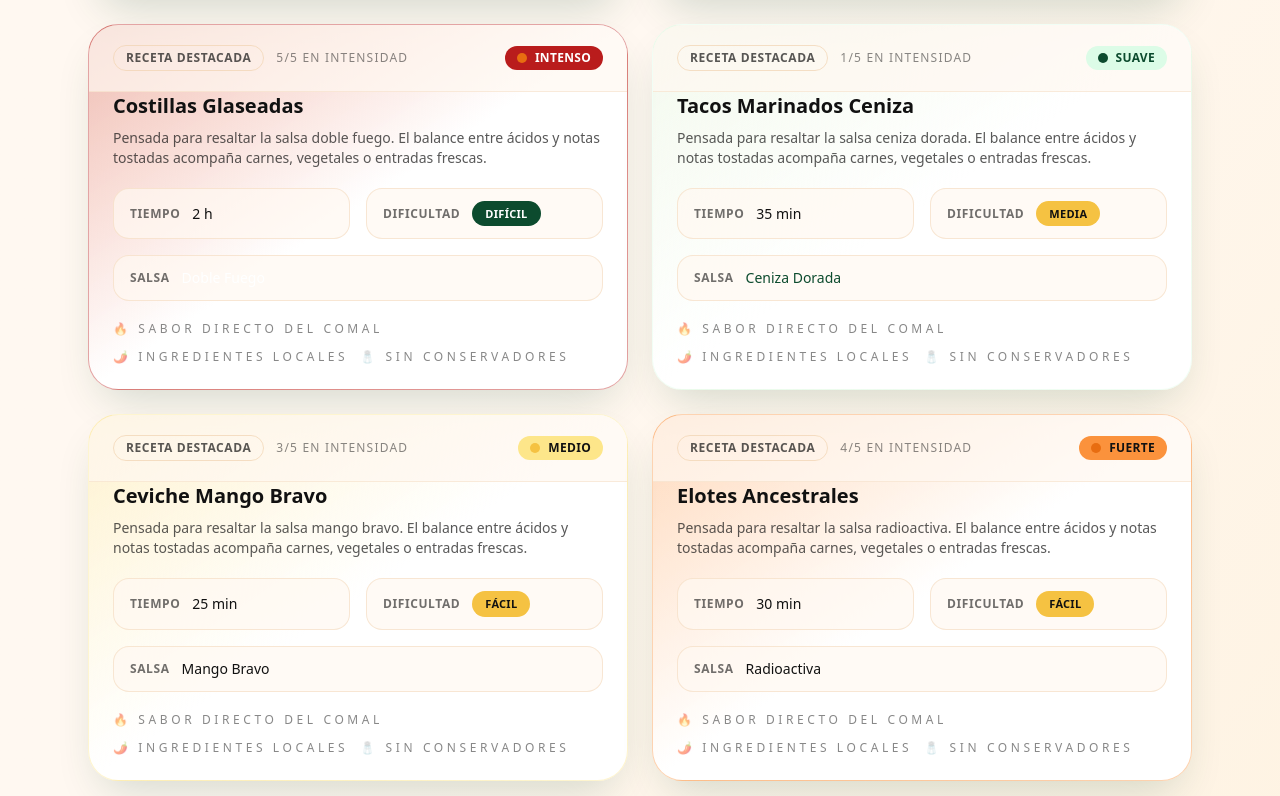
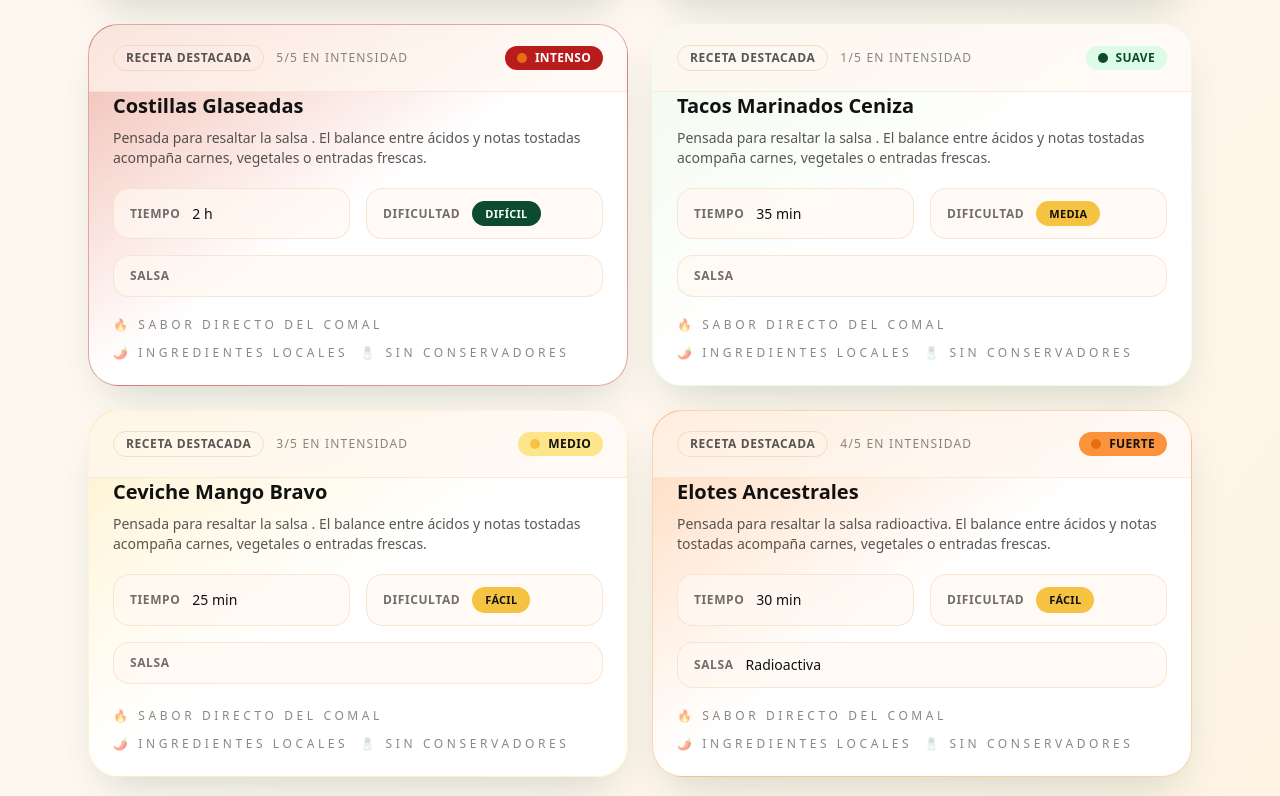
Before and after one commit to kennykrass/alictiva, a Next.js app: page /recetas in a window 1280 px wide. Shown: the part 744-1540 px from the top of the page. Built offline with nearby package versions, Linux system fonts and the light colour scheme.

Commit message:
quitar productos no existentes

```diff
--- a/src/data/products.ts
+++ b/src/data/products.ts
@@ -30,23 +30,23 @@ export const products: Product[] = [
   },
   {
     id: "doble-fuego",
-    name: "Doble Fuego",
+    name: "",
     slug: "doble-fuego",
     heatLevel: 5,
-    shortDescription: "Habanero y piquín infusionados en naranja para quienes piden intensidad real.",
+    shortDescription: "",
   },
   {
     id: "mango-bravo",
-    name: "Mango Bravo",
+    name: "",
     slug: "mango-bravo",
     heatLevel: 3,
-    shortDescription: "Mango ataulfo maduro con especias cálidas y un picor juguetón en el final.",
+    shortDescription: "",
   },
   {
     id: "ceniza-dorada",
-    name: "Ceniza Dorada",
+    name: "",
     slug: "ceniza-dorada",
     heatLevel: 1,
-    shortDescription: "Toque ahumado ligero con chile guajillo para marinar y terminar platos.",
+    shortDescription: "",
   },
 ];
```
